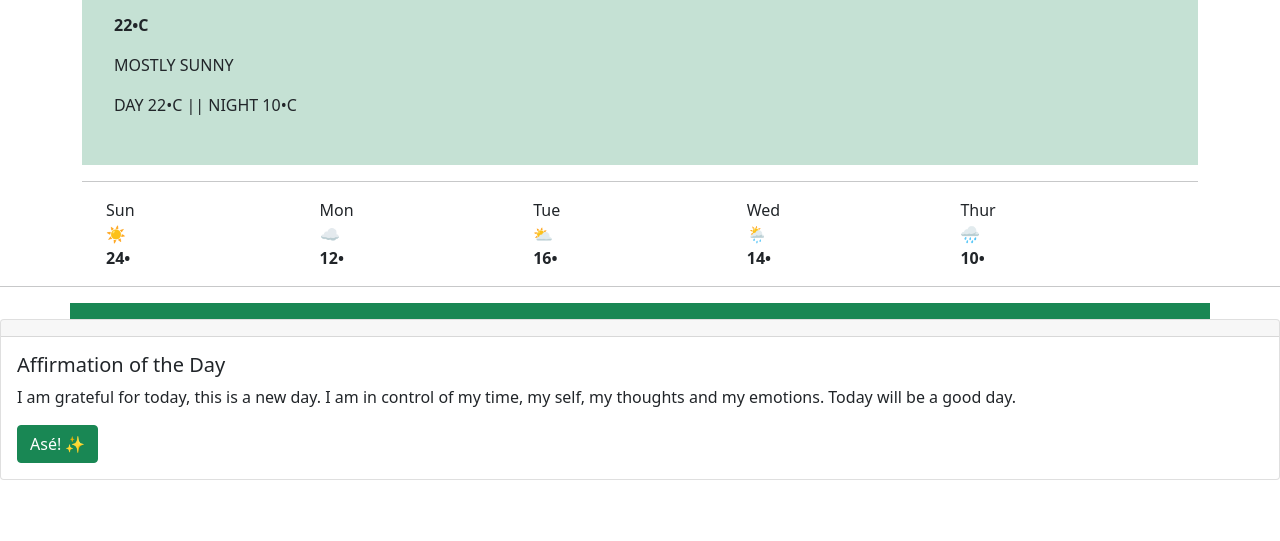
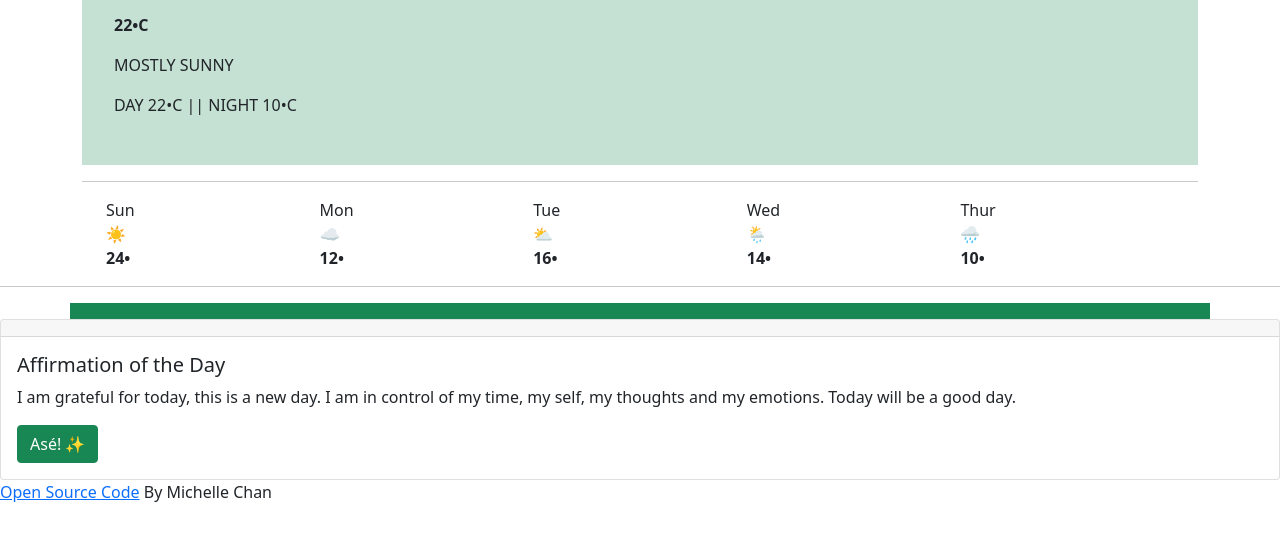
Before and after one commit to michellechan40/michelle-chan-weather-app, a plain HTML site: page index.html in a window 1280 px wide. Shown: the part 177-718 px from the top of the page. Drawn offline with nearby package versions, Linux system fonts and the light colour scheme; files whose address does not match are found by name; a web font is replaced by a local one.

Commit message:
Created footer to link GitHub Files to Netlify

```diff
--- a/index.html
+++ b/index.html
@@ -101,10 +101,13 @@
             day.
           </p>
           <a href="#" class="btn btn-success">Asé! ✨ </a>
-          <link href="https://github.com/michellechan40/michelle-chan-weather-app"/>
         </div>
       </div>
     </div>
   </div>
  </body>
+ <footer>
+   <a href="https://github.com/michellechan40/michelle-chan-weather-app">Open Source Code</a>
+   By Michelle Chan
+ </footer>
 </html>
```
